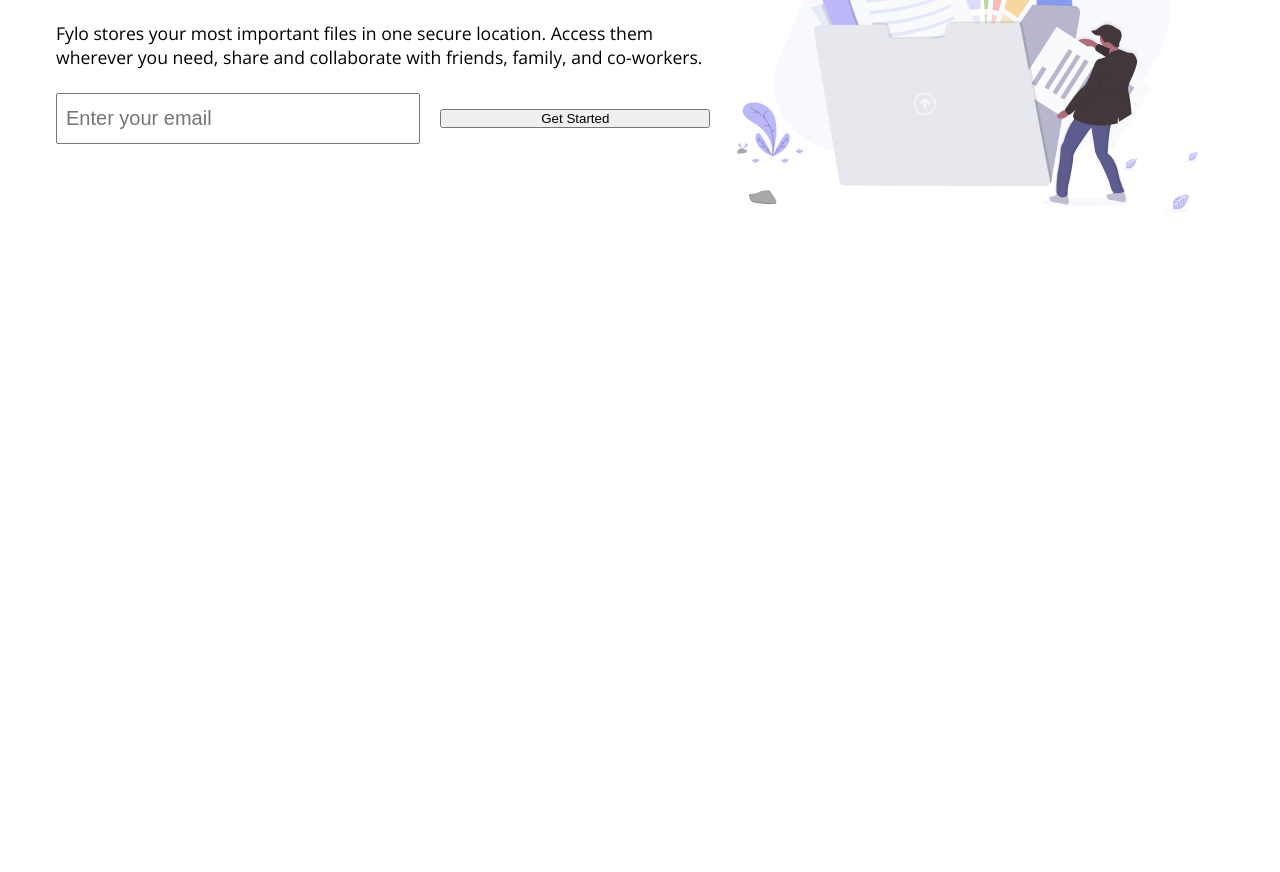
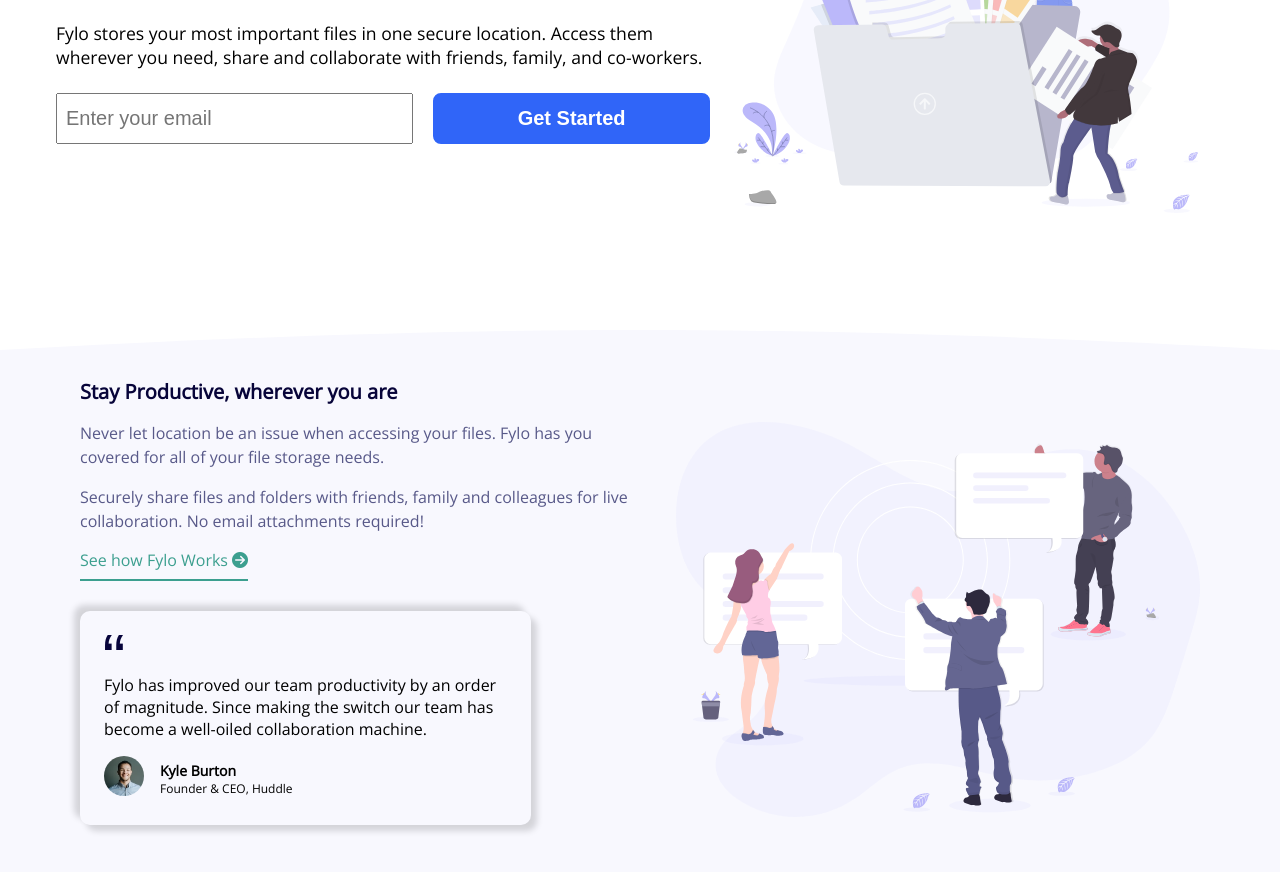
Before and after one commit to it-skillsafai/fylo-landing-page-with-two-column-layout, a plain HTML site: page index.html in a window 1280 px wide. Shown: the part 278-1150 px from the top of the page. Before the commit the page ends 800 px from the top, so only its background shows below. Drawn offline with nearby package versions, Linux system fonts and the light colour scheme.

Commit message:
productive section added

```diff
--- a/index.html
+++ b/index.html
@@ -74,5 +74,51 @@
       </div>
     </header>
     <!-- header end -->
+    <div class="section productive-section">
+      <div class="productive-left-container">
+        <h2 class="section-title">Stay Productive, wherever you are</h2>
+        <p class="section-description">
+          Never let location be an issue when accessing your files. Fylo has you
+          covered for all of your file storage needs.
+        </p>
+        <p class="section-description">
+          Securely share files and folders with friends, family and colleagues
+          for live collaboration. No email attachments required!
+        </p>
+        <a href="#" class="link-fylo"
+          >See how Fylo Works <i class="fa-solid fa-circle-arrow-right"></i
+        ></a>
+        <div class="productive-card">
+          <div class="icon-container">
+            <img src="./images/icon-quotes.svg" alt="icon" class="icon" />
+          </div>
+          <blockquote class="quote">
+            Fylo has improved our team productivity by an order of magnitude.
+            Since making the switch our team has become a well-oiled
+            collaboration machine.
+          </blockquote>
+          <div class="cite-container">
+            <div class="cite-profile-container">
+              <img
+                src="./images/avatar-testimonial.jpg"
+                alt="avatar"
+                class="avatar"
+              />
+            </div>
+            <div class="cite-details">
+              <h3 class="cite-title">Kyle Burton</h3>
+              <p class="cite-designation">Founder & CEO, Huddle</p>
+            </div>
+          </div>
+        </div>
+      </div>
+      <div class="productive-right-container">
+        <img
+          src="./images/illustration-2.svg"
+          alt="people"
+          class="img-productive"
+        />
+      </div>
+    </div>
   </body>
 </html>
--- a/styles/style.css
+++ b/styles/style.css
@@ -42,9 +42,17 @@ img {
   height: auto;
 }
 
+.btn {
+  padding: 0.75rem 1.25rem;
+  font-size: 1.25rem;
+  font-weight: 700;
+  text-transform: capitalize;
+  border-radius: 8px;
+}
+
 /* header */
 .header {
-  height: 100vh;
+  min-height: 70vh;
   padding: 1rem 1.5rem;
   display: flex;
   flex-direction: column;
@@ -65,7 +73,7 @@ img {
 .nav-list-container {
   display: flex;
   align-items: center;
-  gap: 2rem;
+  gap: 1rem;
 }
 
 .nav-link {
@@ -117,8 +125,77 @@ img {
 
 .btn-hero {
   width: 80%;
+  background-color: var(--clr-Bright-Blue);
+  color: #fff;
+  border: 2px solid var(--clr-Bright-Blue);
 }
 
+.productive-section {
+  background-image: url('../images/bg-curve-mobile.svg');
+  background-repeat: no-repeat;
+  background-position: center;
+  background-size: cover;
+  margin: 3rem auto;
+  padding: 3rem 2rem;
+  display: flex;
+  flex-direction: column-reverse;
+  align-items: center;
+  gap: 2rem;
+}
+
+.productive-section .section-title {
+  text-align: center;
+  color: var(--clr-Very-Dark-Blue);
+  font-size: 1.25rem;
+  margin-bottom: 1rem;
+}
+
+.productive-section .section-description {
+  color: var(--clr-Desaturated-Blue);
+  line-height: 1.5;
+  margin-bottom: 1rem;
+}
+
+.link-fylo {
+  color: var(--clr-Moderate-Cyan);
+  border-bottom: 2px solid var(--clr-Moderate-Cyan);
+  padding-bottom: 0.5rem;
+  display: block;
+  width: 60%;
+  text-align: center;
+  margin: 0.5rem auto 2rem;
+}
+
+.productive-card {
+  width: 95%;
+  margin: 1rem auto;
+  display: flex;
+  flex-direction: column;
+  gap: 1rem;
+  padding: 1.5rem;
+  border-radius: 10px;
+  box-shadow: 6px 6px 6px rgba(0, 0, 0, 0.15), -6px -6px 6px rgba(0, 0, 0, 0.15);
+}
+
+.icon-container {
+  width: 20px;
+}
+
+.cite-container {
+  display: flex;
+  gap: 1rem;
+  align-items: center;
+}
+
+.avatar {
+  width: 40px;
+  height: 40px;
+  border-radius: 50%;
+}
+
+.cite-details {
+  font-size: 0.75rem;
+}
 @media screen and (min-width: 768px) {
   .header {
     padding: 1rem 3.5rem;
@@ -143,4 +220,22 @@ img {
   .btn-hero {
     width: 60%;
   }
+  .productive-section {
+    background-image: url('../images/bg-curve-desktop.svg');
+    flex-direction: row;
+    padding: 3rem 5rem;
+  }
+
+  .productive-section .section-title {
+    text-align: left;
+  }
+
+  .link-fylo {
+    display: inline;
+  }
+
+  .productive-card {
+    width: 80%;
+    margin: 2.5rem 0;
+  }
 }
```
